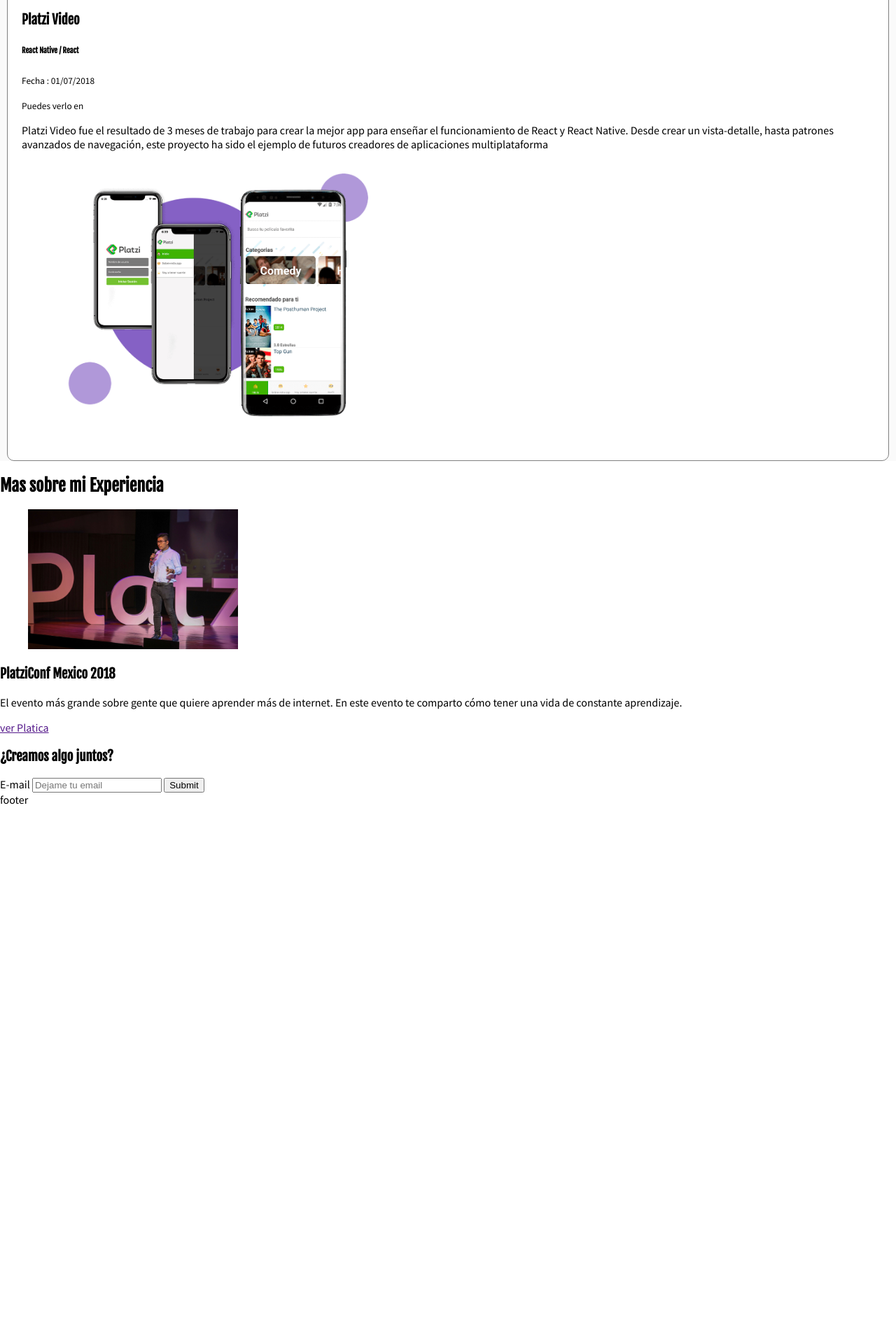
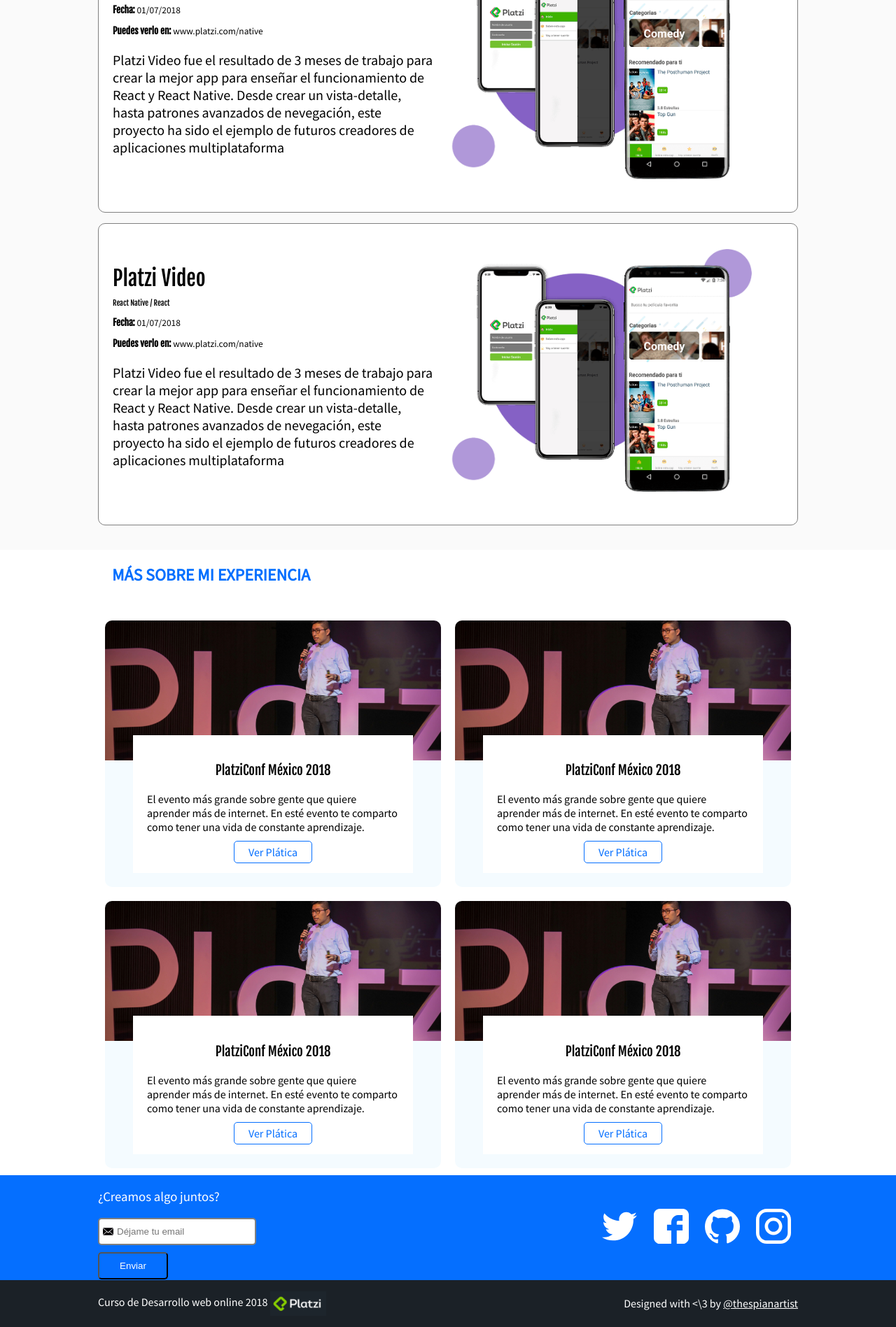
Before and after one commit to croweloper/Web-cv, a plain HTML site: page index.html in a window 1280 px wide. Shown: the part 609-2506 px from the top of the page at 70% size. Before the commit the page ends 1762 px from the top, so only its background shows below. Drawn offline with Linux system fonts and the light colour scheme.

Commit message:
Subida de archivos finales
Subida de archivos finales

```diff
--- a/css/estilos-css.css
+++ /dev/null
@@ -1,60 +0,0 @@
-body{
-    font-family: 'Source Sans Pro', sans-serif;
-    margin:0;
-}
-
-h1,h2,h3,h4,h5,h6{
-    font-family: 'Fjalla One', sans-serif;
-}
-
-h1{
-    font-size: 40px;
-    line-height: 1.5em;
-    letter-spacing: -.2px;
-    text-transform: uppercase;
-    color: white;
-    /* margin */
-}
-
-h1 strong{
-    color: #026fff;
-}
-
-.header{
-    background-color: #1b2127/* 1D252C */;
-    color: white;
-}
-
-.header a{
-    color: white;
-    text-decoration: none;
-}
-
-.hero{
-    height: 300px;
-    background-image: url('../images/hero.jpg');
-    background-color: #1b2127;
-    background-size: 500px 300px;
-    background-repeat: no-repeat;
-    background-position-x: right;
-}
-
-.portafolio{
-    background: #fafafa;
-}
-
-.project{
-    border: 1px solid grey;
-    border-radius: 10px;
-    margin: 10px;
-    padding: 20px;
-    background: white;
-}
-.project-details{
-    width: 500px
-}
-
-
-.project-imageContainer{
-    width: 500px;
-}
--- /dev/null
+++ b/css/estilos.css
@@ -0,0 +1,331 @@
+/* reglas
+selectores
+declaraciones
+propiedades
+valores */
+
+
+/* seletor de etiqueta  header - section - article - nav */
+/* header {
+  background: pink;
+  color: red
+} */
+
+/* selector descendente  */
+/* body header div nav ol li a  */
+
+/* selector de clase . */
+
+/* .link */
+
+/* selector de id # */
+/* #portafolio */
+
+
+
+/* gris oscuro = #1d252c */
+/* gris claro = #626262 */
+/* background gris = #1b2127 */
+/* celeste = #026fff */
+
+body {
+  font-family: 'Source Sans Pro', sans-serif;
+  margin: 0;
+}
+
+h1,
+h2,
+h3,
+h4,
+h5,
+h6{
+  font-family: 'Fjalla One', sans-serif;
+  font-weight: normal;
+  /* font-style: italic; */
+}
+
+h1 {
+  font-size: 40px;
+  line-height: 1.5;
+  letter-spacing: -.2px;
+  color: white;
+  margin: 0;
+  /* margin: 100px 150px 70px 30px; */
+  /* text-transform: uppercase; */
+  /* text-decoration: dashed; */
+}
+h1 strong {
+  color: #026fff;
+}
+h2 {
+  color: #026fff;
+  text-transform: uppercase;
+  font-family: 'Source Sans Pro', sans-serif;
+  font-weight: bold;
+  font-size: 24px;
+  margin-bottom: 40px;
+}
+
+.hero {
+  height: 300px;
+  /* background-image: url('../images/hero.jpg'); */
+  background-color: #1b2127;
+  /* background-size: 500px 300px; */
+  /* background-repeat: no-repeat; */
+  /* background-position-x: right; */
+  display: flex;
+  align-items: center;
+  justify-content: space-between;
+
+}
+
+.hero-image{
+  object-fit: cover;
+}
+
+
+.portfolio {
+  background: #fafafa;
+  padding: 20px;
+  /* background: red; */
+}
+
+.project {
+  /* border-top: 10px solid red;
+  border-right: 10px solid green;
+  border-left: 10px solid orange;
+  border-bottom: 10px solid pink; */
+  /* color: blue; */
+  /* border-top-color: red;
+  border-top-width: 15px;
+  border-top-style: solid; */
+  border: 1px solid gray;
+  border-radius: 10px;
+  /* border-top-left-radius: 50px;
+  border-top-right-radius: 10px;
+  border-bottom-left-radius: 10px;
+  border-bottom-right-radius: 10px; */
+  /* margin: 10px; */
+  margin-bottom: 15px;
+  /* margin-right
+  margin-left
+  margin-top */
+  padding: 20px;
+  background: white;
+  display: flex;
+  align-items: center;
+  justify-content: space-between;
+}
+.project-course,
+.project-date,
+.project-url {
+  margin: 10px 0;
+}
+.project-description {
+  font-size: 20px;
+}
+.project strong {
+  font-family: 'Fjalla One', sans-serif;
+}
+/* .project-date {
+  margin: 10px 0;
+} */
+
+.project-title {
+  font-size: 30px;
+  margin-top: 0;
+  margin-bottom: 10px;
+}
+
+
+.project-details {
+  width: 500px;
+}
+
+.project-imageContainer {
+  width: 500px;
+}
+
+.header {
+  background-color: #1b2127;
+  color: white;
+  display: flex;
+  height: 70px;
+  align-items: center;
+  justify-content: space-between;
+}
+
+ol,
+ul {
+  margin: 0;
+  padding: 0;
+  list-style: none;
+}
+
+figure {
+  margin: 0;
+}
+
+.header a {
+  color: white;
+  text-decoration: none;
+}
+.menu {
+  height: inherit;
+}
+.header ol {
+  display: flex;
+  height: inherit;
+}
+.header ol li {
+  height: inherit;
+}
+.header a {
+  display: flex;
+  align-items: center;
+  height: inherit;
+  padding: 0 10px;
+}
+
+.flexbox {
+  display: flex;
+  /* flex-wrap: nowrap; */
+  flex-wrap: wrap;
+  /* flex-direction: column; */
+}
+
+.box {
+  width: 50px;
+  height: 50px;
+  margin: 5px;
+  border: 1px solid red;
+
+  flex-shrink: 0;
+}
+
+.footer {
+  color: white;
+  background-color: #1b2127;
+  display: flex;
+  align-items: center;
+  justify-content: space-between;
+}
+
+.footer img {
+  vertical-align: middle;
+}
+
+.footer a {
+  color: white;
+}
+
+.event-list {
+  display: flex;
+  flex-wrap: wrap;
+}
+.event-list-title {
+  margin-left: 20px;
+}
+.event {
+  margin: 10px;
+  width: 480px;
+  flex-shrink: 0;
+  border-radius: 10px;
+  overflow: hidden;
+  background: #f4fbff;
+}
+.event img {
+  width: 480px;
+  height: 200px;
+  object-fit: cover;
+}
+.event-detail {
+  margin: 20px 40px;
+  margin-top: -40px;
+  background-color: white;
+  position: relative;
+  padding: 20px;
+  text-align: center;
+}
+.event-description {
+  text-align: left;
+}
+
+.event-url {
+  color: #056fff;
+  border: 1px solid;
+  padding: 5px 20px;
+  text-decoration: none;
+  border-radius: 5px;
+}
+
+.contact {
+  background-color: #056fff;
+  color: white;
+  height: 150px;
+  display: flex;
+  align-items: center;
+  justify-content: space-between;
+}
+
+.social {
+}
+
+.social-link {
+  display: inline-block;
+  width: 50px;
+  height: 50px;
+  margin: 0 10px;
+  background-size: 50px 50px;
+}
+
+.social-link.twitter {
+  background-image: url('../images/twitter.svg');
+}
+.social-link.facebook {
+  background-image: url('../images/facebook.svg');
+}
+.social-link.github {
+  background-image: url('../images/github.svg');
+}
+.social-link.instagram {
+  background-image: url('../images/instagram.svg');
+}
+
+
+.form-email input {
+  border-color: gray;
+  border-style: solid;
+  border-radius: 5px;
+  padding: 10px 20px 10px 25px;
+  background-image: url('../images/envelope.svg');
+  background-size: 15px 15px;
+  background-repeat: no-repeat;
+  background-position-y: center;
+  background-position-x: 5px;
+}
+
+.form-email button {
+  display: block;
+  background: transparent;
+  color: white;
+  padding: 10px 0;
+  border-radius: 5px;
+  width: 100px;
+  margin-top: 10px;
+}
+
+.form-email h3 {
+  font-family: 'Source Sans Pro', sans-serif;
+}
+
+.container {
+  /* border: 1px solid red; */
+  width: 1000px;
+  margin: 0 auto;
+  display: inherit;
+  justify-content: inherit;
+  align-items: inherit;
+  height: inherit;
+  flex-wrap: inherit;
+}
--- a/index.html
+++ b/index.html
@@ -1,70 +1,148 @@
 <!DOCTYPE html>
 <html lang="es">
   <head>
-    <meta charset="UTF-8">
-    <meta name="viewport" content="width=device-width, initial-scale=1.0">
-    <meta http-equiv="X-UA-Compatible" content="ie=edge">
-    <title>Daniel Romero</title>
+    <meta charset="UTF-8" />
+    <title>Leonidas Esteban</title>
+    <link rel="icon" type="image/png" href="images/favicon.png" />
     <link href="https://fonts.googleapis.com/css?family=Fjalla+One|Source+Sans+Pro" rel="stylesheet">
-    <link rel="stylesheet" href="css/estilos-css.css">
-    <link rel="icon" type="image/png" href="images/favicon.png">
+    <link rel="stylesheet" href="css/estilos.css">
   </head>
   <body>
     <header class="header">
-        <div>
+      <div class="container">
         <figure class="logo">
-                    <img src="images/logo.png" alt="portada">
+          <img src="images/logo.png" height="50" alt="Logo de http://leonidasesteban.com" />
         </figure>
+        <nav class="menu">
+          <ol>
+            <li>
+              <a class="link" href="#portafolio">Portafolio</a>
+            </li>
+            <li>
+              <a class="link" href="#eventos">Experiencia</a>
+            </li>
+            <li>
+              <a class="link" href="#contacto">Trabajemos juntos</a>
+            </li>
+          </ol>
+        </nav>
       </div>
-        <nav class="menu">
-            <ul>
-                <li><a href="#portafolio">Portaforlio</a></li>
-                <li><a href="#experiencia">Experiencia</a></li>
-                <li><a href="#contacto">Trabajemos Juntos</a></li>
-            </ul>
-        </nav>
     </header>
-    <section class="hero"><!-- principal -->
-        <h1>Hola Soy <strong> Daniel Romero </strong><br> Desarrollador Web </h1>
-        <!-- <img src="images/hero.jpg" alt="hero" width="500px"> -->
+    <section class="hero">
+      <div class="container">
+        <h1>
+          Hola! Soy <strong>Leonidas Esteban</strong> <br/> Desarrollador  <strong>Javascript</strong> con <br> pasión por la <strong>enseñanza</strong>
+        </h1>
+        <img class="hero-image" src="images/hero.jpg" width="500" height="300" alt="imagen principal del sitio">
+      </div>
     </section>
-    <section id="portafolio" class="portafolio"><!-- seccion portaforlio -->
-        <h2>Portaforlio - Proyectos destacados</h2>
+    <section id="portafolio" class="portfolio">
+      <div class="container">
+        <h2>Portafolio (Proyectos Destacados)</h2>
       <article class="project">
-            <div class="project-datails">
+        <div class="project-details">
           <h3 class="project-title">Platzi Video</h3>
           <h6 class="project-course">React Native / React</h6>
-                <p class="project-date"><small>Fecha : 01/07/2018</small></p>
-                <p class="project-url"><small>Puedes verlo en </small></p>
-                <p class="project-description">Platzi Video fue el resultado de 3 meses de trabajo para crear la mejor app para enseñar el funcionamiento de React y React Native. Desde crear un vista-detalle, hasta patrones avanzados de navegación, este proyecto ha sido el ejemplo de futuros creadores de aplicaciones multiplataforma</p>
+          <p class="project-date"><small><strong>Fecha:</strong> 01/07/2018</small></p>
+          <p class="project-url"><small><strong>Puedes verlo en:</strong> www.platzi.com/native</small></p>
+          <p class="project-description">Platzi Video fue el resultado de 3 meses de trabajo
+              para crear la mejor app para enseñar el funcionamiento
+              de React y React Native. Desde crear un vista-detalle, hasta patrones avanzados de nevegación, este proyecto ha sido el ejemplo de futuros creadores de aplicaciones multiplataforma</p>
         </div>
         <figure class="project-imageContainer">
-                <img class="project-image"  width="500px" src="images/platzi-video-react-native.png" alt="">
+          <img class="project-image" width="500" src="images/platzi-video-react-native.png" alt="prouyecto del curso de React Native">
         </figure>
       </article>
+      <article class="project">
+          <div class="project-details">
+            <h3 class="project-title">Platzi Video</h3>
+            <h6 class="project-course">React Native / React</h6>
+            <p class="project-date"><small><strong>Fecha:</strong> 01/07/2018</small></p>
+            <p class="project-url"><small><strong>Puedes verlo en:</strong> www.platzi.com/native</small></p>
+            <p class="project-description">Platzi Video fue el resultado de 3 meses de trabajo
+                para crear la mejor app para enseñar el funcionamiento
+                de React y React Native. Desde crear un vista-detalle, hasta patrones avanzados de nevegación, este proyecto ha sido el ejemplo de futuros creadores de aplicaciones multiplataforma</p>
+          </div>
+          <figure class="project-imageContainer">
+            <img class="project-image" width="500" src="images/platzi-video-react-native.png" alt="prouyecto del curso de React Native">
+          </figure>
+        </article>
+      </div>
+
     </section>
-    <section id="experiencia"><!-- seccion eventos -->
-        <h2>Mas sobre mi Experiencia</h2>
+    <div class="container">
+      <h2 class="event-list-title">Más sobre mi experiencia</h2>
+    </div>
+    <section id="eventos" class="event-list">
+      <div class="container">
         <article class="event">
           <figure class="event-imageContainer">
-                <img class="event-image" src="images/platzi-conf.jpg" alt="" width="300px">
+            <img class="event-image" src="images/platzi-conf.jpg" width="500" />
           </figure>
-            <h3 class="event-title">PlatziConf Mexico 2018</h3>
-            <p class="event-description">El evento más grande sobre gente que quiere aprender más de internet. En este evento te comparto cómo tener una vida de constante aprendizaje.</p>
-            <a class="event-url" href="">ver Platica</a>
-
+          <div class="event-detail">
+            <h3 class="event-title">PlatziConf México 2018</h3>
+            <p class="event-description">El evento más grande sobre gente que quiere aprender más de internet. En esté evento te comparto como tener una vida de constante aprendizaje.</p>
+            <a class="event-url" href="https://www.youtube.com/watch?v=BIS7cWGgJg0" target="_blank">Ver Plática</a>
+          </div>
         </article>
+        <article class="event">
+          <figure class="event-imageContainer">
+            <img class="event-image" src="images/platzi-conf.jpg" width="500" />
+          </figure>
+          <div class="event-detail">
+            <h3 class="event-title">PlatziConf México 2018</h3>
+            <p class="event-description">El evento más grande sobre gente que quiere aprender más de internet. En esté evento te comparto como tener una vida de constante aprendizaje.</p>
+            <a class="event-url" href="https://www.youtube.com/watch?v=BIS7cWGgJg0" target="_blank">Ver Plática</a>
+          </div>
+        </article>
+        <article class="event">
+          <figure class="event-imageContainer">
+            <img class="event-image" src="images/platzi-conf.jpg" width="500" />
+          </figure>
+          <div class="event-detail">
+            <h3 class="event-title">PlatziConf México 2018</h3>
+            <p class="event-description">El evento más grande sobre gente que quiere aprender más de internet. En esté evento te comparto como tener una vida de constante aprendizaje.</p>
+            <a class="event-url" href="https://www.youtube.com/watch?v=BIS7cWGgJg0" target="_blank">Ver Plática</a>
+          </div>
+        </article>
+        <article class="event">
+          <figure class="event-imageContainer">
+            <img class="event-image" src="images/platzi-conf.jpg" width="500" />
+          </figure>
+          <div class="event-detail">
+            <h3 class="event-title">PlatziConf México 2018</h3>
+            <p class="event-description">El evento más grande sobre gente que quiere aprender más de internet. En esté evento te comparto como tener una vida de constante aprendizaje.</p>
+            <a class="event-url" href="https://www.youtube.com/watch?v=BIS7cWGgJg0" target="_blank">Ver Plática</a>
+          </div>
+        </article>
+      </div>
     </section>
-    <section id="contacto" class="contact"><!-- seccion contacto -->
-        <form action="" class="form-email">
+    <section id="contacto" class="contact">
+      <div class="container">
+        <form action="/suscripcion/" class="form-email">
           <h3>¿Creamos algo juntos?</h3>
-            <label for="email">E-mail</label>
-            <input type="text" id="email" placeholder="Dejame tu email" required>
-            <input type="submit">
-
+          <input type="text" placeholder="Déjame tu email" id="email">
+          <button>Enviar</button>
         </form>
+        <div class="social">
+          <a href="https://twitter.com/leonidasesteban" class="social-link twitter"></a>
+          <a href="https://facebook.com/leonidas.esteban" class="social-link facebook"></a>
+          <a href="https://github.com/leonidasesteban" class="social-link github"></a>
+          <a href="https://instagram.com/leonidasesteban" class="social-link instagram"></a>
+        </div>
+      </div>
     </section>
-    <footer class="footer">footer</footer>
-
+    <footer class="footer">
+      <div class="container">
+        <div>
+          <p>Curso de Desarrollo web online 2018 <img src="images/platzi.png" width="80" alt="platzi"></p>
+        </div>
+        <div>
+          <p>
+            Designed with <\3 by <a href="https://twitter.com/thespianartist">@thespianartist</a>
+          </p>
+        </div>
+      </div>
+    </footer>
   </body>
 </html>
```
Also changed, not shown: flex.html (added, +50 -0 lines), images/favicon.webp (deleted), 1 other file. Lines whose indentation alone changed are shown as unchanged.
